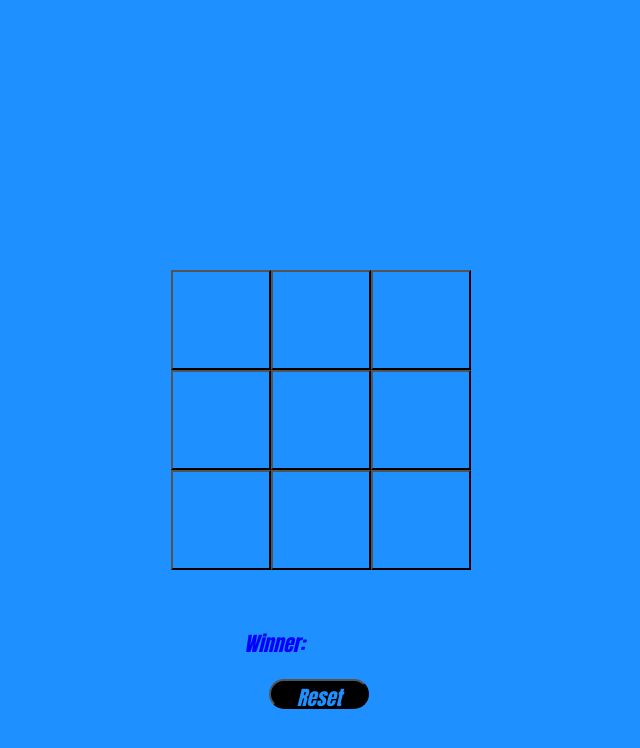
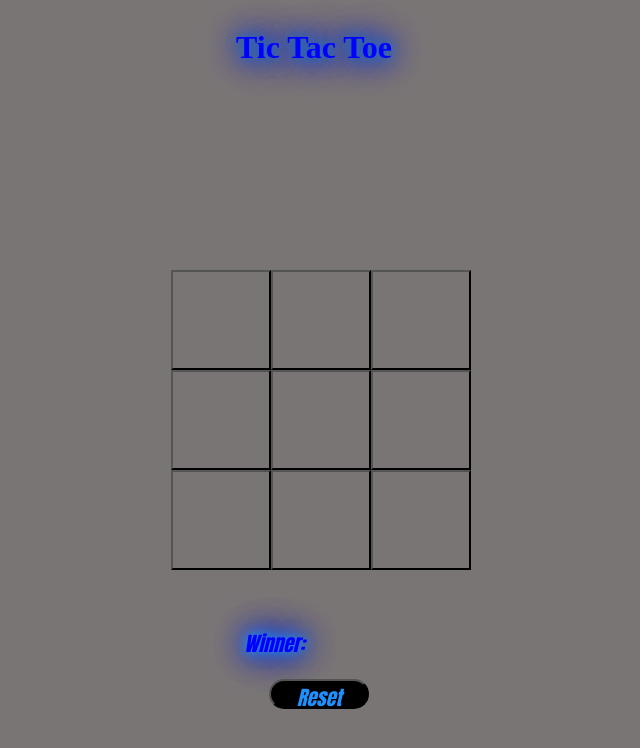
Before and after one commit to grahametc/Tic-Tac-Toe, a plain HTML site: page index.html in a window 1280 px wide. Shown: the whole page, without its empty margins (529-1169 px from the left). Drawn offline with Linux system fonts and the light colour scheme.

Commit message:
Add files via upload

```diff
--- a/index.html
+++ b/index.html
@@ -5,6 +5,7 @@
 
 <link rel= "stylesheet" href = "style.css">
 
+<h1> Tic Tac Toe</h1>
 <div class = "container">
 <div class = row1>
     <input type = "button" id = 1a value = ""></input>
--- a/style.css
+++ b/style.css
@@ -1,7 +1,13 @@
 body{
-  background-color: dodgerblue;
+  background-color: rgb(122, 117, 117);
 }
 
+h1{
+  left: 765px;
+  position: absolute;
+  color: blue;
+  text-shadow: 0 0 10px rgb(22, 110, 199), 0 0 20px rgb(22, 110, 199), 0 0 30px blue, 0 0 40px blue;
+}
 .container{
     margin:0 auto;
     position: fixed;
@@ -36,6 +42,7 @@ input{
   font-family:Impact, Haettenschweiler, 'Arial Narrow Bold', sans-serif;
   font-style: italic;
   color: blue;
+  text-shadow: 0 0 10px dodgerblue, 0 0 20px dodgerblue, 0 0 30px blue, 0 0 40px blue;
   display:flex;
   flex-direction: row;
   flex-wrap: wrap;
```
